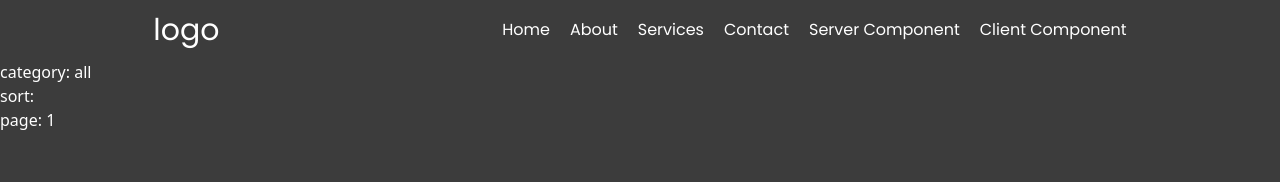
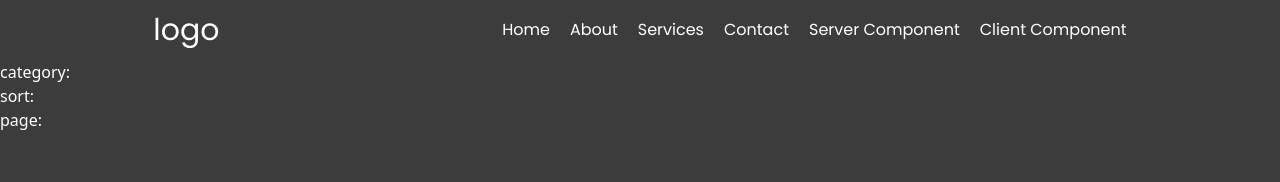
Before and after one commit to Ravinder125/nextjs_course, a Next.js app in the folder lecture_rest/: page /products in a window 1280 px wide. Shown: the top 182 px of the page. Built offline with nearby package versions, Linux system fonts and the light colour scheme.

Commit message:
lecture_18_URL_Data_Client_COMPONENT : useSearchParams and React use api with searchParams in Client Component

```diff
--- a/lecture_rest/app/(users)/products/page.jsx
+++ b/lecture_rest/app/(users)/products/page.jsx
@@ -1,8 +1,39 @@
+
+// searchParams (Server)
+// const Products = async ({ searchParams }) => {
+//     const { category = "all", sort, page = 1 } = await searchParams;
+
+//     return (
+//         <>
+//             <div>category: {category}</div>
+//             <div>sort: {sort}</div>
+//             <div>page: {page}</div>
+//         </>
+//     )
+// }
+
+// export default Products
 
 
-const Products = async ({ searchParams }) => {
-    const { category = "all", sort, page = 1 } = await searchParams;
 
+// useSearchParams (Client)
+"use client"
+
+import { useSearchParams } from "next/navigation"
+import { use } from "react"
+
+const Products = ({ searchParams }) => {
+    // const searchParams = useSearchParams();
+    // const categories = searchParams.getAll("category")
+    // console.log(categories)
+    // const page = searchParams.get("page")
+    // const sort = searchParams.get("sort")
+
+    // React.use with searchParams
+    const searchParam = use(searchParams)
+    const category = searchParam.category
+    const page = searchParam.page
+    const sort = searchParam.sort
     return (
         <>
             <div>category: {category}</div>
```
Also changed, not shown: lecture_rest/app/(users)/products/Product.jsx (added).
